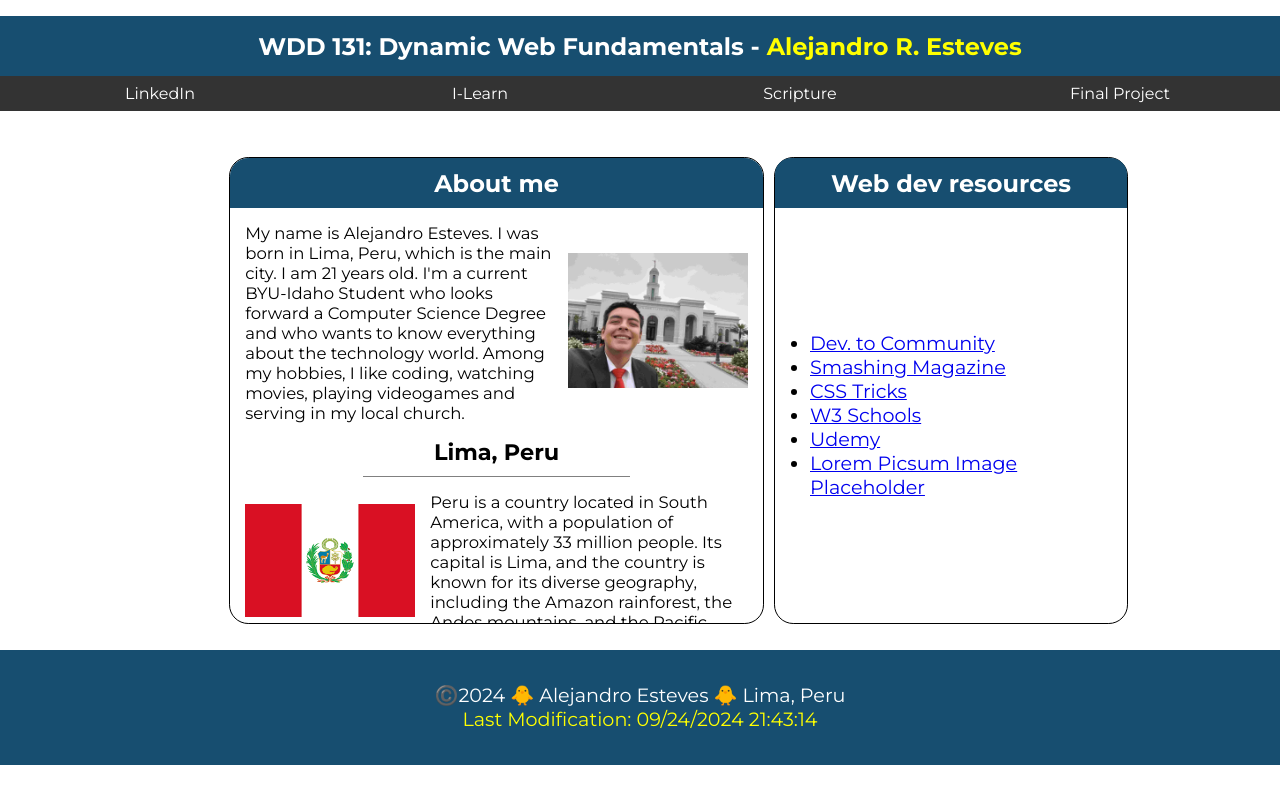
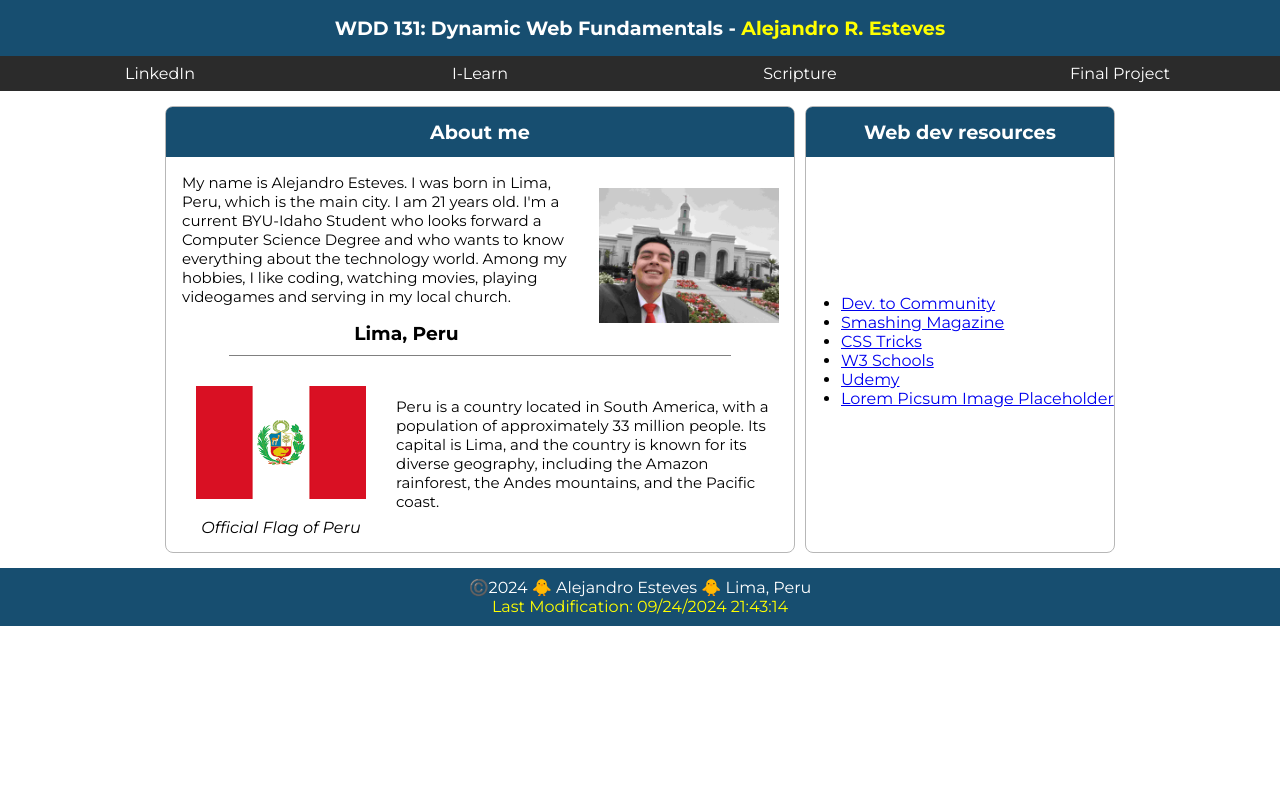
Before and after one commit to AleEGs54/wdd131, a plain HTML site: page index.html in a window 1280 px wide. Drawn offline with Linux system fonts and the light colour scheme.

Commit message:
final changes

```diff
--- a/index.html
+++ b/index.html
@@ -12,15 +12,13 @@
     <meta name="author" content="Alejandro Esteves">
     <link rel="preconnect" href="https://fonts.googleapis.com">
     <link rel="preconnect" href="https://fonts.gstatic.com" crossorigin>
-    <link href="https://fonts.googleapis.com/css2?family=Montserrat:ital,wght@0,100..900;1,100..900&display=swap" rel="stylesheet">
+    <link href="https://fonts.googleapis.com/css2?family=Montserrat:ital,wght@0,100..900;1,100..900&display=swap"
+        rel="stylesheet">
 </head>
 
 <body>
-    <div class="body-first-wrap">
     <header>
-            <div class="h1-wrap">
         <h1>WDD 131: Dynamic Web Fundamentals - <span>Alejandro R. Esteves</span></h1>
-            </div>
         <nav>
             <a href="https://www.linkedin.com">LinkedIn</a>
             <a href="https://byui.instructure.com/.">I-Learn</a>
@@ -29,23 +27,18 @@
         </nav>
     </header>
     <main>
-            <div class="main-wrap">
         <section class="card main-content">
             <div class="h2-wrap">
                 <h2>About me</h2>
             </div>
             <div class="my-description">
+                <img src="images/my-picture.jpg" alt="This is my picture!" width="180">
                 <p>My name is Alejandro Esteves. I was born in Lima, Peru, which is the main city. I am 21 years
                     old. I'm a current BYU-Idaho Student who looks forward a Computer Science Degree and who
                     wants to know everything about the technology world. Among my hobbies, I like coding,
                     watching movies, playing videogames and serving in my local church.</p>
-                        <figure>
-                            <img src="images/my-picture.jpg" alt="This is my picture!" width="180">
-                        </figure>
             </div>
-                    <div class="country-title-wrap">
             <h3>Lima, Peru</h3>
-                    </div>
             <div class="country-description">
                 <figure>
                     <img src="images/peru-flag.png" alt="Peruvian flag" width="170">
@@ -71,7 +64,6 @@
             </ul>
 
         </section>
-            </div>
     </main>
     <footer>
         <div class="footer-wrap">
@@ -79,7 +71,6 @@
             <p class="lastModified" id="lastModified">lastModified</p>
         </div>
     </footer>
-    </div>
 </body>
 
 </html>
--- a/styles/base.css
+++ b/styles/base.css
@@ -1,4 +1,3 @@
-
 :root {
     --heading-font: Montserrat;
     --paragraph-font: Montserrat;
@@ -10,42 +9,23 @@
     box-sizing: border-box;
 }
 
-
-
-.body-first-wrap {
-    /* The main parent */
-    font-size: 1.2em;
-    display: grid;
-    grid-template-rows: repeat(13, 3em);
-    margin: 1rem auto;
-}
-
 /*HEADER*/
 
 header {
     /* Direct child of .body-first-wrap which is grid */
-    display: grid;
-    grid-row: 1/3;
-    grid-template-rows: repeat(5, 1fr);
     font-family: var(--paragraph-font);
     /* Crea 5 rows y pon 2 para el nav y 3 para el header */
 }
 
-.h1-wrap {
+h1 {
     /* Direct son from Header which is grid */
-    display: flex;
-    grid-row: 1/4;
     background-color: #174e70;
-    justify-content: center;
-    align-items: center;
     text-align: center;
+    padding: 1rem;
+    color: white;
+    font-size: larger;
 }
 
-h1 {
-    /* .h1-wrap son. Not grid. */
-    color: white;
-    font-size: x-large;
-}
 
 h1 span,
 .lastModified {
@@ -53,26 +33,28 @@ h1 span,
 }
 
 nav {
-    background-color: #333;
+    background-color: #2b2b2b;
     display: flex;
 }
 
-  nav a,
-  nav a:visited {
-    flex: 1 1 100%;
+nav a,
+nav a:visited {
+    flex-basis: 100%;
+    flex-grow: 1;
+    flex-shrink: 1;
     display: block;
     font-size: 1rem;
     text-align: center;
     padding: 0.5rem;
     color: #fff;
     text-decoration: none;
-  }
+}
 
-  nav a:hover {
+nav a:hover {
     color: #fff;
     background-color: rgb(66, 66, 66);
     font-weight: 600;
-  }
+}
 
 header a,
 header a:visited {
@@ -81,69 +63,78 @@ header a:visited {
 }
 
 /*MAIN*/
+
 main {
-    /* Direct child of .body-first-wrap which is grid */
-    grid-row: 3/12;
-    max-width: 1498.89px;
-}
-
-.main-wrap {
     display: grid;
-    height: 100%;
-    width: 100%;
     padding: 0;
     /* ---------- */
-    grid-template-columns: repeat(5, 1fr);
-    gap: 10px;
-    justify-items: center;
-    align-items: center;
+    grid-template-columns: 2fr 1fr;
+    margin: 10px auto;
+    max-width: 960px;
 }
 
 .h2-wrap {
     display: flex;
     background-color: #174e70;
     text-align: center;
-    border-radius: 1em 1em 0 0;
+    border-radius: .5em .5em 0 0;
     min-height: 50px;
     justify-content: center;
     align-items: center;
     color: white;
-    font-size: medium;
+    font-size: 0.8em;
+
 }
 
 .card {
     /* This is for styling .main-content and .aside-content together*/
-    border-radius: 1em;
-    border: 1px solid black;
-    width: 70%;
-    height: 90%;
+    border-radius: .5em;
+    border: 1px solid rgb(183, 183, 183);
+    margin: 5px;
 }
 
 .main-content {
     /* main-wrap child which is grid*/
-    display: grid;
+
     justify-self: end;
-    grid-template-rows: 1fr 2fr 1fr 2fr;
-    overflow: auto;
+    grid-template-rows: 1fr 1fr;
+
     /* Only if text overflows the box... */
-    grid-column: 1/4;
     font-family: var(--paragraph-font);
 }
 
-.my-description,
+
 .country-description {
     margin: 15px;
     gap: 15px;
     display: flex;
     flex-direction: row;
-    font-size: large;
+    flex-wrap: wrap;
+    align-items: flex-start;
     /* The flex row is to place the text side by side with the image */
+}
+
+.my-description img,
+.country-description img {
+    max-width: 180px;
+    /* Ajusta el tamaño máximo de la imagen */
+    margin: 15px;
+    /* Espacio entre la imagen y el texto */
+}
+
+.my-description img {
+    float: right;
 }
 
 .my-description p,
 .country-description p {
     align-self: center;
-    font-size: 16.5px;
+    flex: 1;
+    font-size: 15px;
+}
+
+.my-description p {
+    margin: 1rem;
 }
 
 figcaption {
@@ -156,13 +147,12 @@ figure {
     /* If the page wraps, this will keep the image at the center */
 }
 
-.country-title-wrap {
+h3 {
     text-align: center;
     border-bottom: 1px solid grey;
     padding-bottom: 10px;
-    width: 50%;
-    align-self: center;
-    justify-self: center;
+    width: 80%;
+    margin: 0 auto;
 }
 
 .aside-content {
@@ -170,7 +160,6 @@ figure {
     display: grid;
     grid-template-rows: 2em 1fr;
     gap: 10px;
-    grid-column: 4/6;
     font-family: var(--paragraph-font);
     justify-self: start;
 }
@@ -193,7 +182,7 @@ footer {
     color: white;
     padding: 10px;
     font-family: var(--paragraph-font);
-    grid-row: 12/14;
+
     text-align: center;
     justify-content: center;
     align-items: center;
```
Lines whose indentation alone changed are shown as unchanged.
